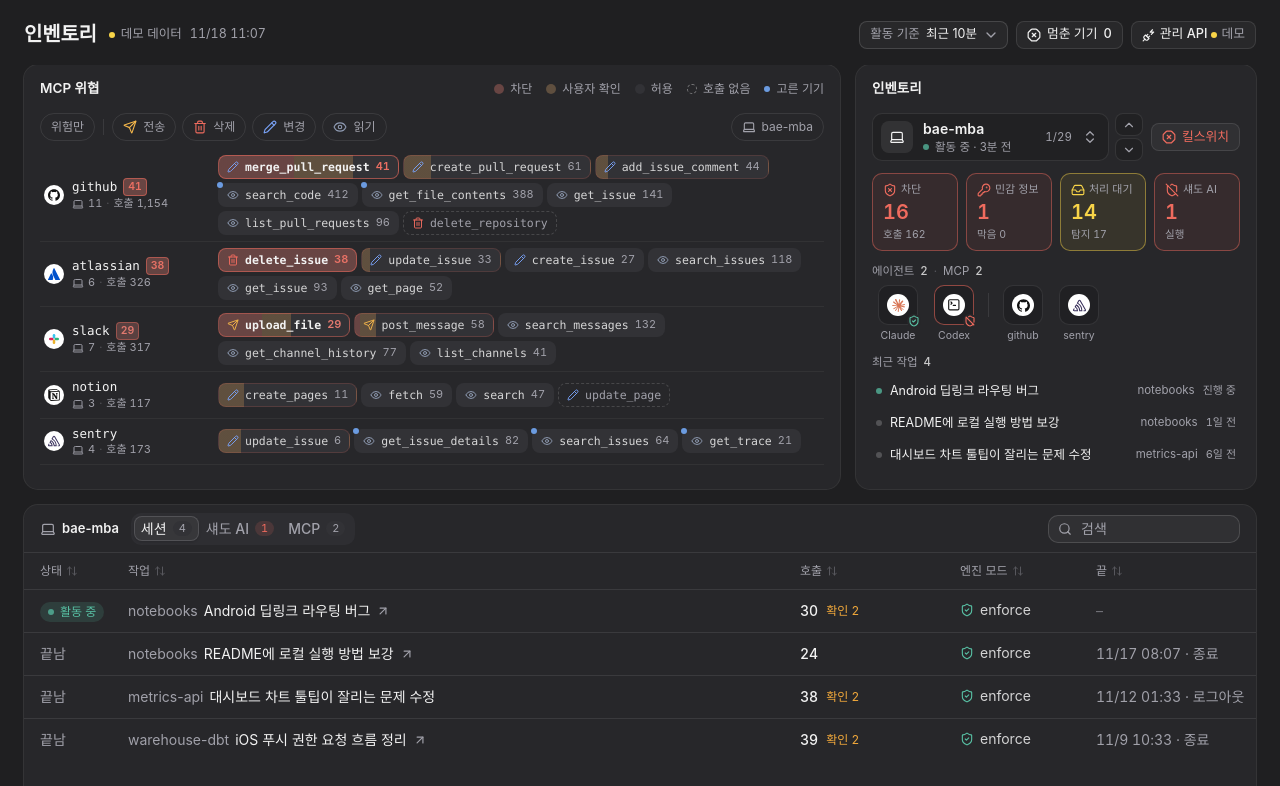
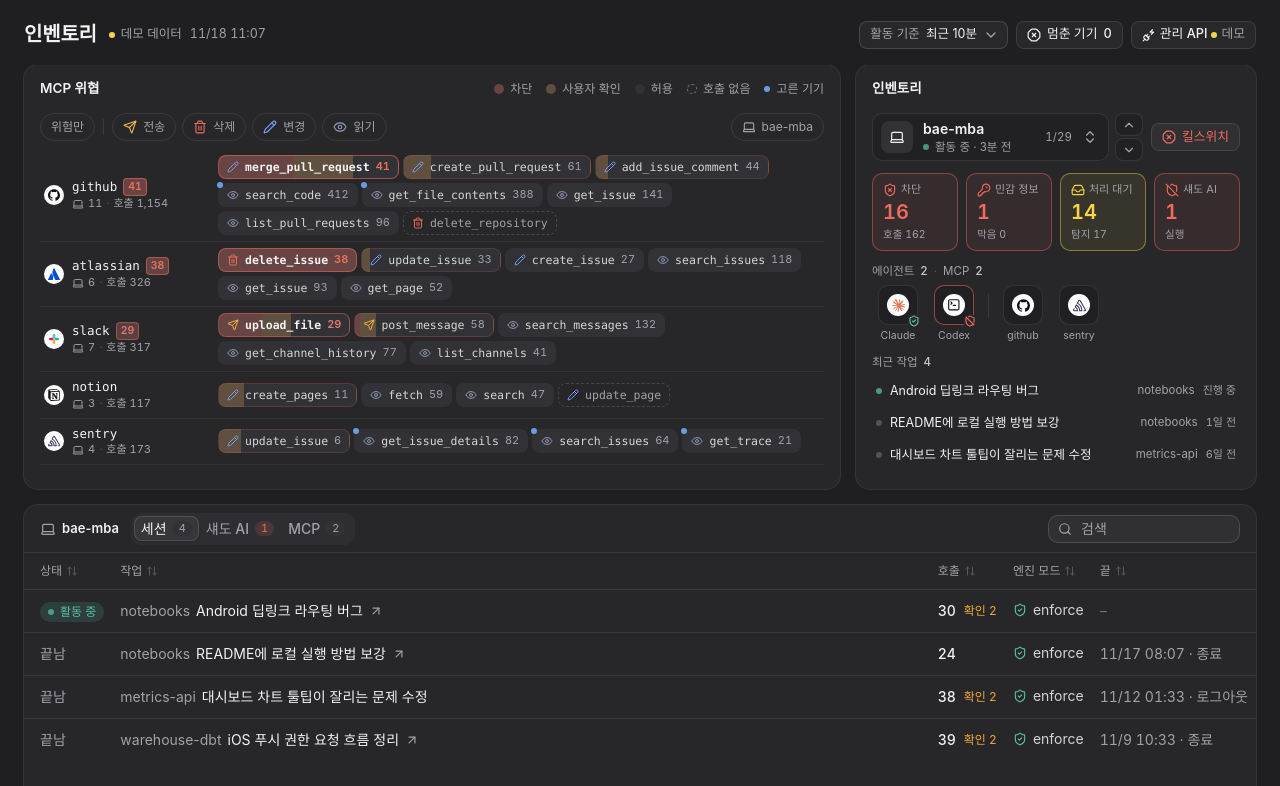
Before and after one commit to BobWithHuman/withhuman-viewer, a React (Vite) app in the folder web/console/: page / in a window 1280 px wide. Shown: the top 786 px of the page. Built offline with nearby package versions, Linux system fonts and the light colour scheme.

Commit message:
fix(admin): tables give way to the width there is — text columns share what is left, the rest take what they hold — so none runs off its side

```diff
--- a/web/console/src/kit/index.tsx
+++ b/web/console/src/kit/index.tsx
@@ -190,22 +190,29 @@ export function Empty({ children = "없음" }: { children?: ReactNode }) {
 }
 
 // ---------------------------------------------------------------- the table
-/** A sortable table over shadcn's Table; a row can be pressed. */
+/** A sortable table over shadcn's Table; a row can be pressed. Its columns give way to the
+ * width there is: one made wide (180px or more) or given no width holds text and takes a share of
+ * what is left, as large as its width, its text cut short at the end; any other is as wide as
+ * what it holds, up to its width. So the table never runs past its side. */
 export function DataTable<T>({ columns, rows, onRow, picked, initialSort, dense }: {
   columns: ColumnDef<T>[]; rows: T[]; onRow?: (row: T) => void; picked?: (row: T) => boolean; initialSort?: SortingState; dense?: boolean;
 }) {
   const [sorting, setSorting] = useState<SortingState>(initialSort ?? []);
   const table = useReactTable({ data: rows, columns, state: { sorting }, onSortingChange: setSorting, getCoreRowModel: getCoreRowModel(), getSortedRowModel: getSortedRowModel() });
+  const widthOf = (c: ColumnDef<T>) => (c.size && c.size !== 150 ? c.size : undefined);
+  const grows = (c: ColumnDef<T>) => { const w = widthOf(c); return w === undefined || w >= 180; };
+  const shareOf = (c: ColumnDef<T>) => widthOf(c) ?? 260;
+  const total = columns.filter(grows).reduce((a, c) => a + shareOf(c), 0) || 1;
+  const head = (c: ColumnDef<T>) => (grows(c) ? { width: `${(shareOf(c) / total) * 100}%` } : { width: 1 });
   return (
-    <Table className="table-fixed">
+    <Table>
       <TableHeader className="sticky top-0 z-10 bg-card">
         {table.getHeaderGroups().map((g) => (
           <TableRow key={g.id} className="hover:bg-transparent">
             {g.headers.map((h) => {
               const sort = h.column.getIsSorted();
-              const w = h.column.columnDef.size;
               return (
-                <TableHead key={h.id} className="h-9 text-[12px] font-normal text-muted-foreground" style={w && w !== 150 ? { width: w } : undefined}>
+                <TableHead key={h.id} className="h-9 text-[12px] font-normal whitespace-nowrap text-muted-foreground" style={head(h.column.columnDef)}>
                   {h.column.getCanSort() ? (
                     <button onClick={h.column.getToggleSortingHandler()} className="inline-flex items-center gap-1 hover:text-foreground">
                       {flexRender(h.column.columnDef.header, h.getContext())}
@@ -221,7 +228,13 @@ export function DataTable<T>({ columns, rows, onRow, picked, initialSort, dense
       <TableBody>
         {table.getRowModel().rows.map((r) => (
           <TableRow key={r.id} onClick={() => onRow?.(r.original)} data-state={picked?.(r.original) ? "selected" : undefined} className={cn(onRow && "cursor-pointer")}>
-            {r.getVisibleCells().map((c) => <TableCell key={c.id} className={cn("truncate", dense ? "py-1.5" : "py-2.5")}>{flexRender(c.column.columnDef.cell, c.getContext())}</TableCell>)}
+            {r.getVisibleCells().map((c) => {
+              const def = c.column.columnDef;
+              const content = flexRender(def.cell, c.getContext());
+              return grows(def)
+                ? <TableCell key={c.id} className={cn("max-w-0 truncate", dense ? "py-1.5" : "py-2.5")}>{content}</TableCell>
+                : <TableCell key={c.id} className={cn("whitespace-nowrap", dense ? "py-1.5" : "py-2.5")}><div className="truncate" style={{ maxWidth: widthOf(def) }}>{content}</div></TableCell>;
+            })}
           </TableRow>
         ))}
         {!rows.length && <TableRow className="hover:bg-transparent"><TableCell colSpan={columns.length}><Empty /></TableCell></TableRow>}
--- a/web/console/src/pages/secrets.tsx
+++ b/web/console/src/pages/secrets.tsx
@@ -394,7 +394,7 @@ function Whys({ whys }: { whys: Partial<Record<Why, number>> }) {
   const shown = WHYS.filter((w) => (whys[w] ?? 0) > 0);
   if (!shown.length) return null;
   return (
-    <span className="flex min-w-0 flex-wrap items-center gap-1">
+    <span className="flex min-w-0 items-center gap-1">
       {shown.map((w) => (
         <span key={w} className={cn("tnum inline-flex shrink-0 items-center gap-1 rounded px-1.5 text-[11px] leading-[19px] font-medium", WHY[w].cls, WHY[w].mono && "font-mono")}>
           {WHY[w].label}{(whys[w] ?? 0) > 1 && <span className="opacity-70">{whys[w]}</span>}
@@ -509,7 +509,7 @@ function Sent({ ran, held }: { ran: number; held: number }) {
 /** A session that tried to send values out: what it is, where to, the Call that carried them,
  * which values, and how its sends ended. */
 const attemptColumns = (now: number): ColumnDef<Attempt>[] => [
-  { id: "status", header: "결과", size: 200, accessorFn: (a) => Number(a.ran > 0), cell: ({ row: { original: a } }) => <span className="flex min-w-0 items-center gap-1.5"><StatusBadge s={a.ran > 0 ? "out" : "blocked"} /><Whys whys={a.whys} /></span> },
+  { id: "status", header: "결과", size: 170, accessorFn: (a) => Number(a.ran > 0), cell: ({ row: { original: a } }) => <span className="flex min-w-0 items-center gap-1.5"><StatusBadge s={a.ran > 0 ? "out" : "blocked"} /><Whys whys={a.whys} /></span> },
   { id: "from", header: "출처", size: 200, accessorFn: (a) => a.trails.map(originOf).join(" "), cell: ({ row: { original: a } }) => {
     const from = [...new Set(a.trails.map(originOf))].sort((x, y) => Number(x === "agent") - Number(y === "agent"));
     return <FirstOf list={from} show={(o) => <OriginName origin={o} />} />;
```
Also changed, not shown: 1 other file (tests, documents, lock files or other folders).
